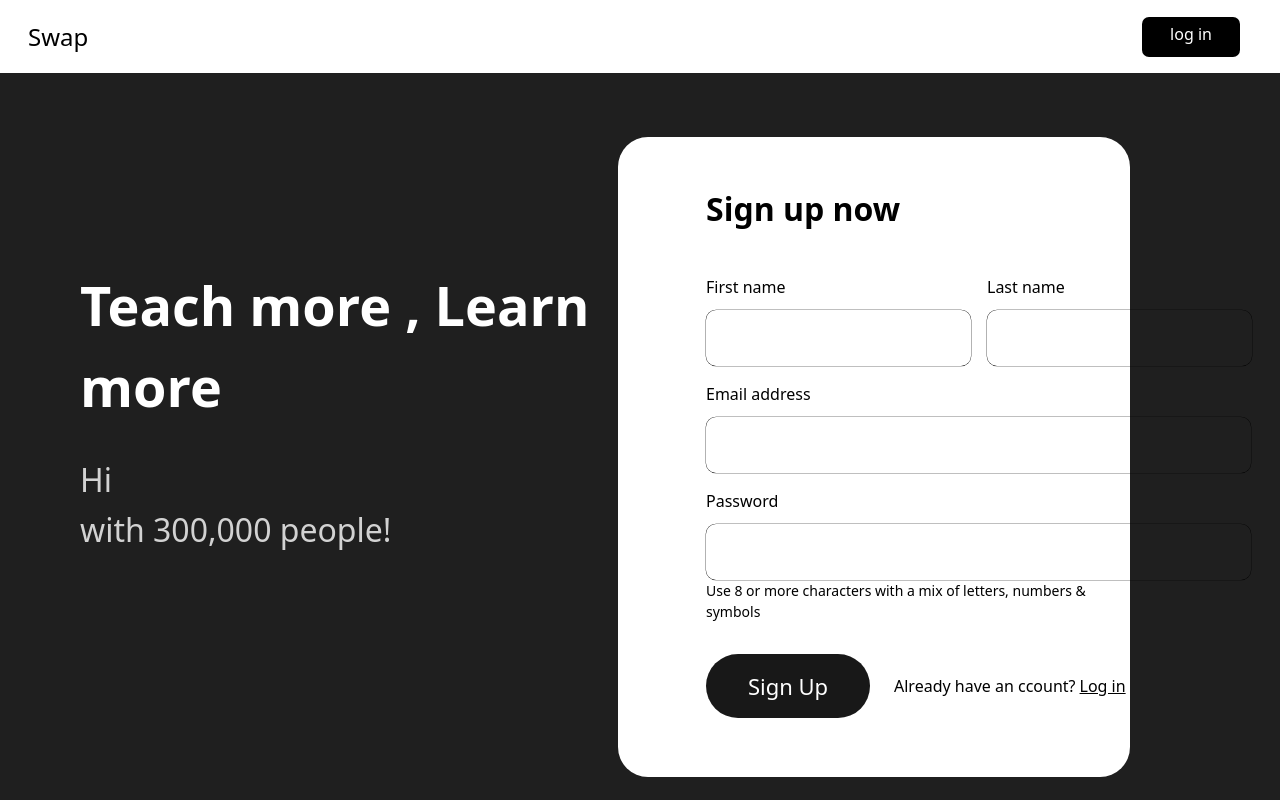
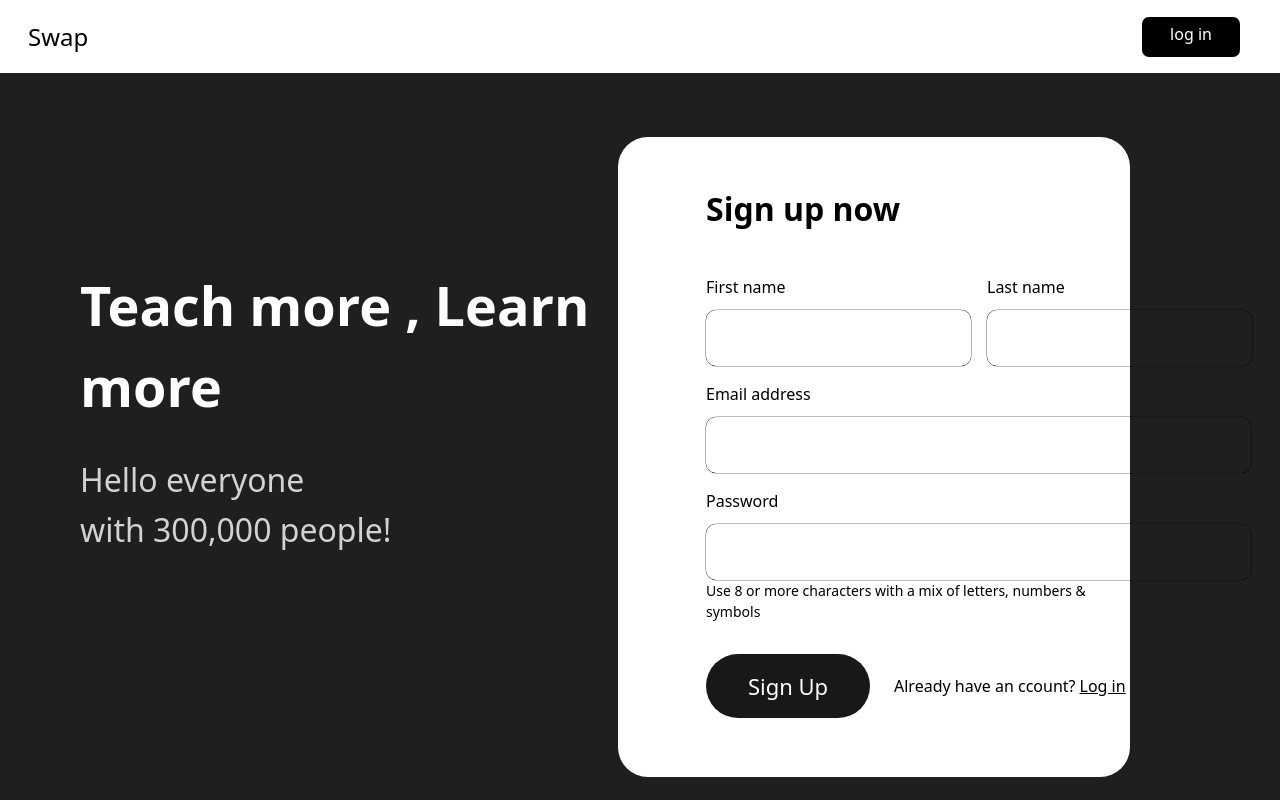
Before and after one commit to Stepreneur/Swap, a website: page src/index.html in a window 1280 px wide. Drawn offline with Linux system fonts and the light colour scheme.

Commit message:
Sabyedee

```diff
--- a/src/index.html
+++ b/src/index.html
@@ -15,7 +15,7 @@
         <div class="mt-[265px] flex flex-col gap-[28px]">
             <div class="text-[54px] text-white font-bold">Teach more , Learn more</div>
             <div>
-                <div class="text-white opacity-80 text-[32px]  text-lg">Hi</div>
+                <div class="text-white opacity-80 text-[32px]  text-lg">Hello everyone</div>
                 <div class="text-white opacity-80 text-[32px]  text-lg">with 300,000 people!</div>
             </div>
         </div>
```
